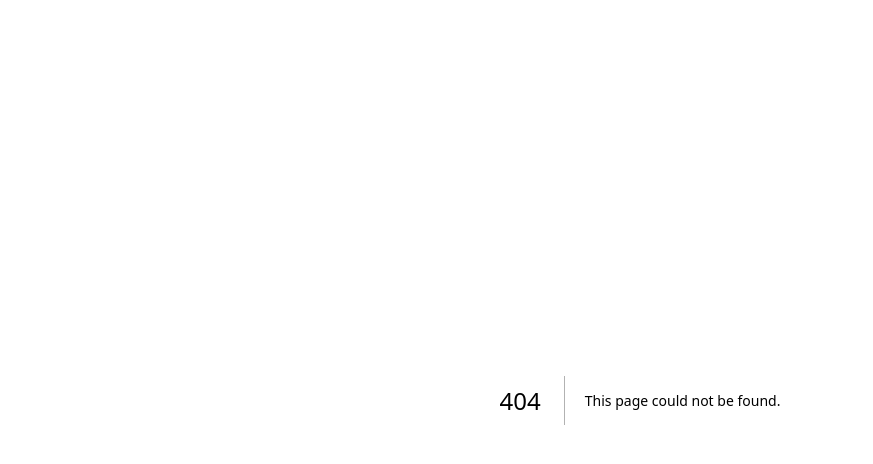
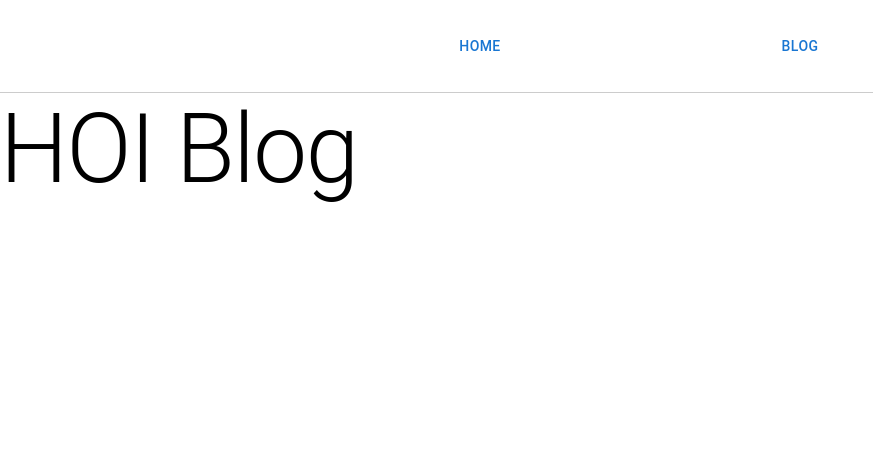
Before and after one commit to JeongHoiun/j-hoi, a Next.js app: page /blog in a window 1280 px wide. Before the commit this address had no page. Shown: the top 464 px of the page, without its empty margins (0-873 px from the left). Built offline with nearby package versions, Linux system fonts and the light colour scheme.

Commit message:
header component, routing 구현
- Link를 버튼으로 감싼 이유는 단순히 스타일링 이슈
- Next.js 에서 Routing을 해줘서 편리하다

```diff
--- /dev/null
+++ b/src/app/blog/page.tsx
@@ -0,0 +1,5 @@
+import { Typography } from '@mui/material';
+
+export default function Home() {
+  return <Typography variant="h1">HOI Blog</Typography>;
+}
--- a/src/app/layout.tsx
+++ b/src/app/layout.tsx
@@ -1,3 +1,5 @@
+import { BORDER_COLOR } from '@/common/color';
+import { Box, Button, Link } from '@mui/material';
 import type { Metadata } from 'next';
 
 export const metadata: Metadata = {
@@ -12,7 +14,38 @@ export default function RootLayout({
 }>) {
   return (
     <html lang="en">
-      <body>{children}</body>
+      <body
+        style={{
+          margin: 0,
+          padding: 0,
+          fontFamily: 'sans-serif'
+        }}
+      >
+        <Box>
+          <Box
+            display="flex"
+            flexDirection="row"
+            height={92}
+            width="100vw"
+            alignItems="center"
+            justifyContent="center"
+            gap={32}
+            borderBottom={`1px solid ${BORDER_COLOR}`}
+          >
+            <Button>
+              <Link sx={{ textDecoration: 'None' }} href="/">
+                Home
+              </Link>
+            </Button>
+            <Button>
+              <Link sx={{ textDecoration: 'None' }} href="/blog">
+                Blog
+              </Link>
+            </Button>
+          </Box>
+          {children}
+        </Box>
+      </body>
     </html>
   );
 }
--- /dev/null
+++ b/src/common/color.ts
@@ -0,0 +1 @@
+export const BORDER_COLOR = '#CCC';
```
